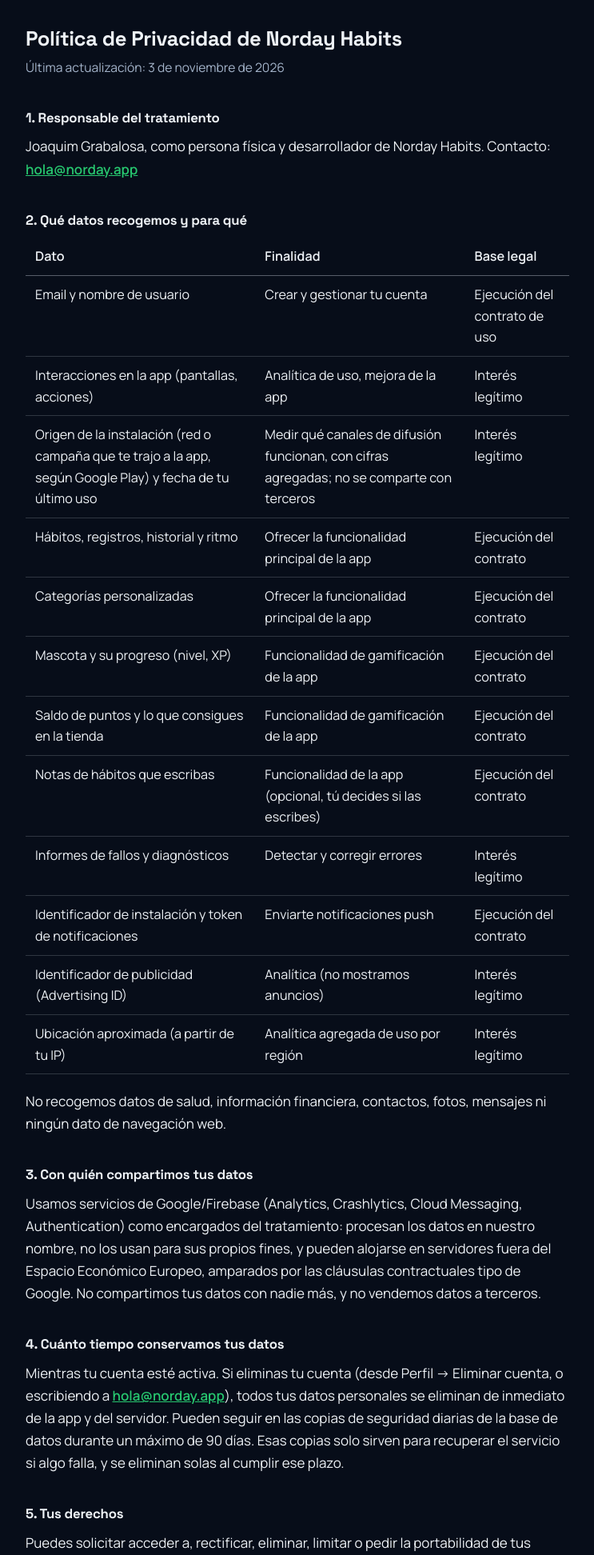
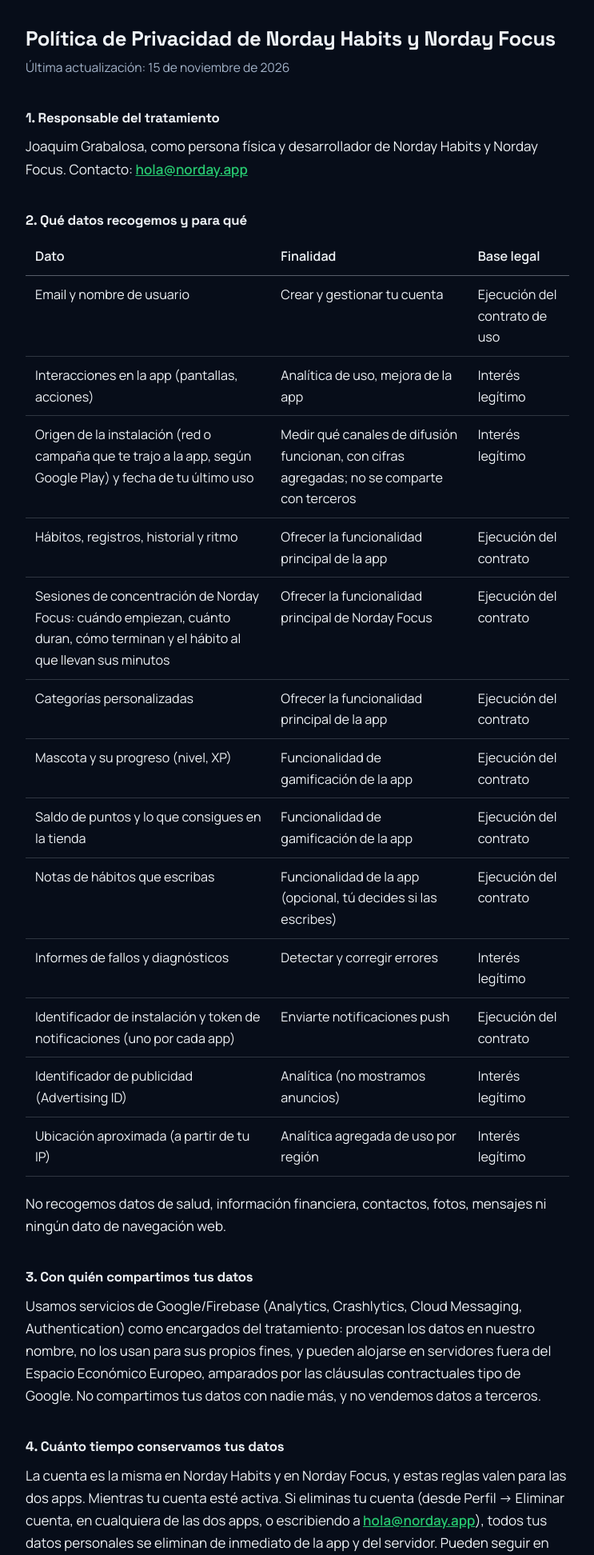
Before and after one commit to jgrabalosa/habitos-app, a Spring Boot app: page /privacidad.html in a window 1280 px wide. Shown: the top 1944 px of the page at 80% size, without its empty margins (268-1011 px from the left). Run offline with Spring Boot 4, Linux system fonts and the light colour scheme.

Commit message:
Páginas legales: privacidad y borrado de cuenta cubren también Norday Focus
La cuenta es una sola para las dos apps. Se añaden las sesiones de
concentración a los datos que se recogen y a los que se borran, y se dice
que eliminar la cuenta desde cualquiera de las dos apps la borra en ambas.

Co-Authored-By: Claude Opus 5.5 <noreply@anthropic.com>
Claude-Session: https://claude.ai/code/session_01PeXFEA4Mg7TrBAxqJjxBzN

```diff
--- a/norday-server/src/main/resources/static/privacidad.html
+++ b/norday-server/src/main/resources/static/privacidad.html
@@ -3,7 +3,7 @@
 <head>
     <meta charset="UTF-8">
     <meta name="viewport" content="width=device-width, initial-scale=1.0">
-    <title>Política de Privacidad de Norday Habits</title>
+    <title>Política de Privacidad de Norday Habits y Norday Focus</title>
     <meta name="theme-color" content="#070D19">
     <!-- Pone la identidad que el visitante eligió en la web (data-id). -->
     <script src="js/legal.js"></script>
@@ -178,12 +178,12 @@
 </head>
 <body>
 <main>
-    <h1>Política de Privacidad de Norday Habits</h1>
-    <p class="actualizado">Última actualización: 3 de noviembre de 2026</p>
+    <h1>Política de Privacidad de Norday Habits y Norday Focus</h1>
+    <p class="actualizado">Última actualización: 15 de noviembre de 2026</p>
 
     <h2>1. Responsable del tratamiento</h2>
     <p>
-        Joaquim Grabalosa, como persona física y desarrollador de Norday Habits.
+        Joaquim Grabalosa, como persona física y desarrollador de Norday Habits y Norday Focus.
         Contacto: <a href="mailto:hola@norday.app">hola@norday.app</a>
     </p>
 
@@ -219,6 +219,11 @@
             <td data-label="Base legal">Ejecución del contrato</td>
         </tr>
         <tr>
+            <td data-label="Dato">Sesiones de concentración de Norday Focus: cuándo empiezan, cuánto duran, cómo terminan y el hábito al que llevan sus minutos</td>
+            <td data-label="Finalidad">Ofrecer la funcionalidad principal de Norday Focus</td>
+            <td data-label="Base legal">Ejecución del contrato</td>
+        </tr>
+        <tr>
             <td data-label="Dato">Categorías personalizadas</td>
             <td data-label="Finalidad">Ofrecer la funcionalidad principal de la app</td>
             <td data-label="Base legal">Ejecución del contrato</td>
@@ -244,7 +249,7 @@
             <td data-label="Base legal">Interés legítimo</td>
         </tr>
         <tr>
-            <td data-label="Dato">Identificador de instalación y token de notificaciones</td>
+            <td data-label="Dato">Identificador de instalación y token de notificaciones (uno por cada app)</td>
             <td data-label="Finalidad">Enviarte notificaciones push</td>
             <td data-label="Base legal">Ejecución del contrato</td>
         </tr>
@@ -278,8 +283,10 @@
 
     <h2>4. Cuánto tiempo conservamos tus datos</h2>
     <p>
+        La cuenta es la misma en Norday Habits y en Norday Focus, y estas reglas
+        valen para las dos apps.
         Mientras tu cuenta esté activa. Si eliminas tu cuenta (desde Perfil →
-        Eliminar cuenta, o escribiendo a
+        Eliminar cuenta, en cualquiera de las dos apps, o escribiendo a
         <a href="mailto:hola@norday.app">hola@norday.app</a>), todos tus datos personales se eliminan de inmediato de la app y del servidor. Pueden seguir en las copias de seguridad diarias de la base de datos durante un máximo de 90 días. Esas copias solo sirven para recuperar el servicio si algo falla, y se eliminan solas al cumplir ese plazo.
     </p>
 
@@ -293,7 +300,7 @@
 
     <h2>6. Menores de edad</h2>
     <p>
-        Norday Habits está dirigida a personas de 13 años o más. No recogemos
+        Norday Habits y Norday Focus están dirigidas a personas de 13 años o más. No recogemos
         conscientemente datos de menores de 13 años.
     </p>
 
```
Also changed, not shown: docs/despliegue.md (+7 -4 lines), norday-server/src/main/resources/static/eliminar-cuenta.html (+7 -4 lines).
